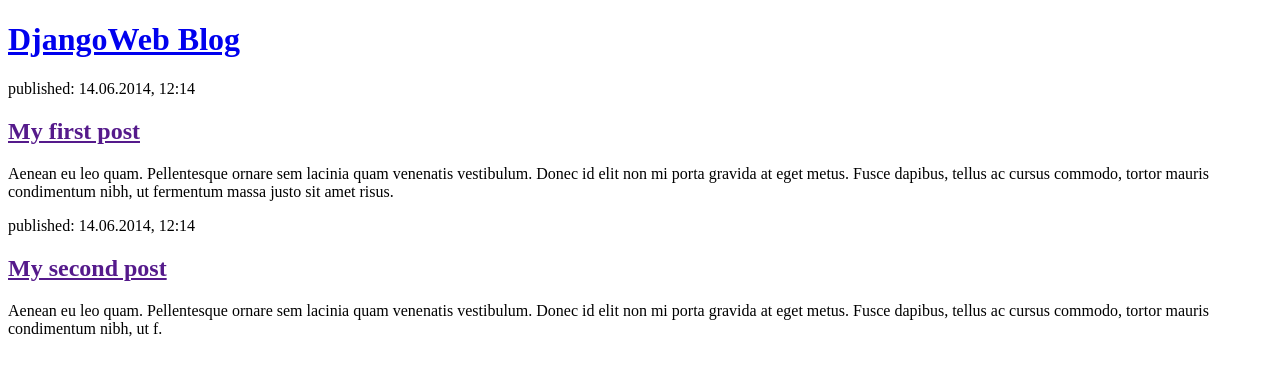
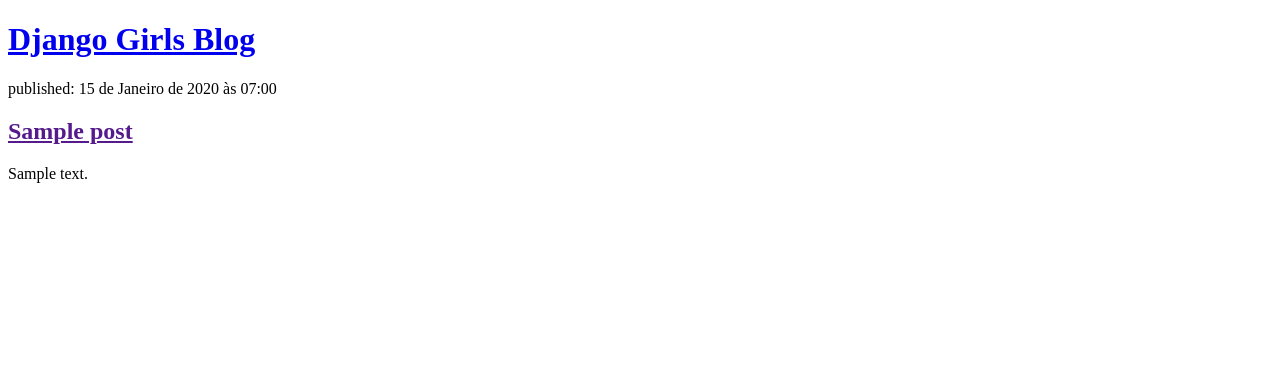
Before and after one commit to Pedro-AlvesB/djangoweb, a Django app: template blog/templates/blog/post_list.html in a window 1280 px wide. Shown: the top 376 px of the page. Run offline with Django 5.2, Linux system fonts and the light colour scheme; the template is opened without the code that fills it: values that come from a table or form of the project are taken from there, others are empty; tables that the repository leaves empty hold one stand-in row (values such as "Sample post"); parts of the project's set-up code (start-up, migrations or seed data) failed here and were passed over.

Commit message:
Modified templates to display posts from database.

```diff
--- a/blog/models.py
+++ b/blog/models.py
@@ -1,9 +1,6 @@
 from django.conf import settings
 from django.db import models
 from django.utils import timezone
-
-from django.shortcuts import render
-from .models import Post
 
 
 class Post(models.Model):
--- a/blog/templates/blog/post_list.html
+++ b/blog/templates/blog/post_list.html
@@ -1,23 +1,19 @@
 <!DOCTYPE html>
 <html>
     <head>
-        <title>Django Girls blog</title>
+        <title>DjangoWeb</title>
     </head>
     <body>
         <header>
-            <h1><a href="/">DjangoWeb Blog</a></h1>
-        </header>
+    <h1><a href="/">Django Girls Blog</a></h1>
+</header>
 
-        <article>
-            <time>published: 14.06.2014, 12:14</time>
-            <h2><a href="">My first post</a></h2>
-            <p>Aenean eu leo quam. Pellentesque ornare sem lacinia quam venenatis vestibulum. Donec id elit non mi porta gravida at eget metus. Fusce dapibus, tellus ac cursus commodo, tortor mauris condimentum nibh, ut fermentum massa justo sit amet risus.</p>
-        </article>
-
-        <article>
-            <time>published: 14.06.2014, 12:14</time>
-            <h2><a href="">My second post</a></h2>
-            <p>Aenean eu leo quam. Pellentesque ornare sem lacinia quam venenatis vestibulum. Donec id elit non mi porta gravida at eget metus. Fusce dapibus, tellus ac cursus commodo, tortor mauris condimentum nibh, ut f.</p>
-        </article>
+{% for post in posts %}
+    <article>
+        <time>published: {{ post.published_date }}</time>
+        <h2><a href="">{{ post.title }}</a></h2>
+        <p>{{ post.text|linebreaksbr }}</p>
+    </article>
+{% endfor %}
     </body>
 </html>
--- a/blog/views.py
+++ b/blog/views.py
@@ -5,5 +5,5 @@
 # Create your views here.
 
 def post_list(request):
-    Post.objects.filter(published_date__lte=timezone.now()).order_by('published_date')
-    return render(request, 'blog/post_list.html', {'postas':posts})
+    posts = Post.objects.filter(published_date__lte=timezone.now()).order_by('published_date')
+    return render(request, 'blog/post_list.html', {'posts': posts})
```
